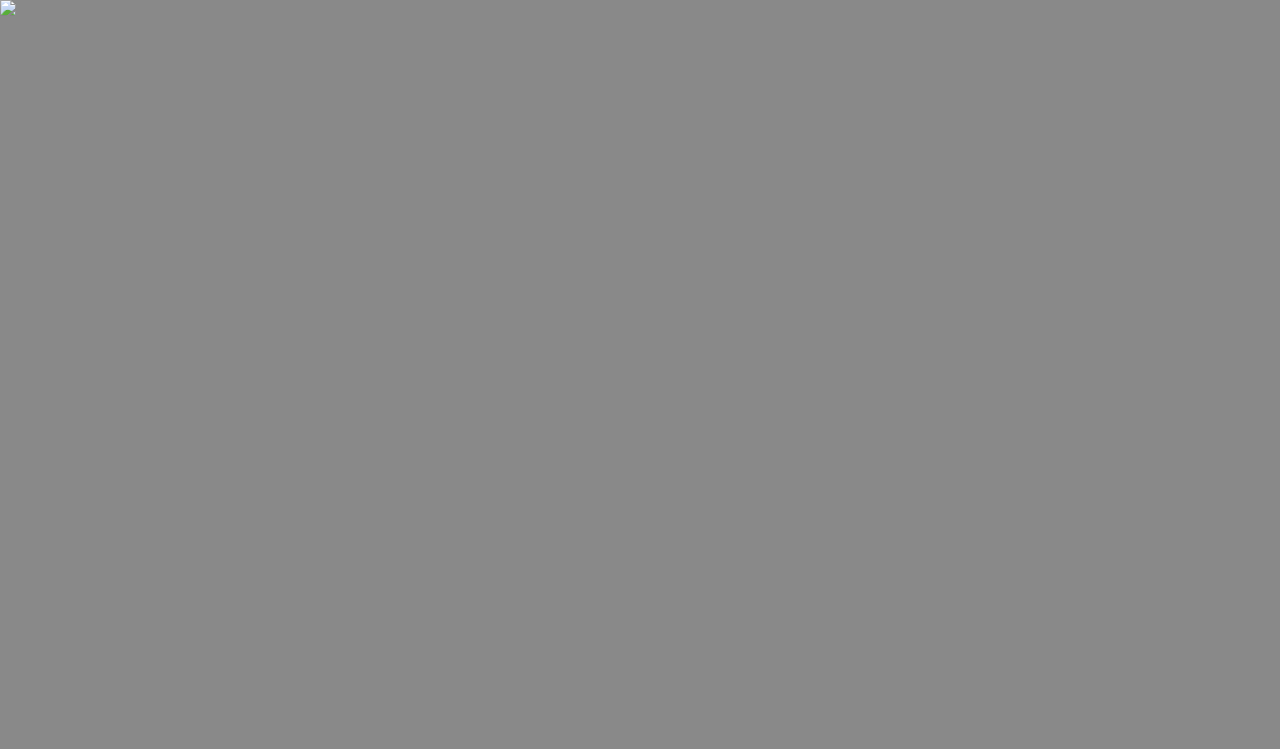
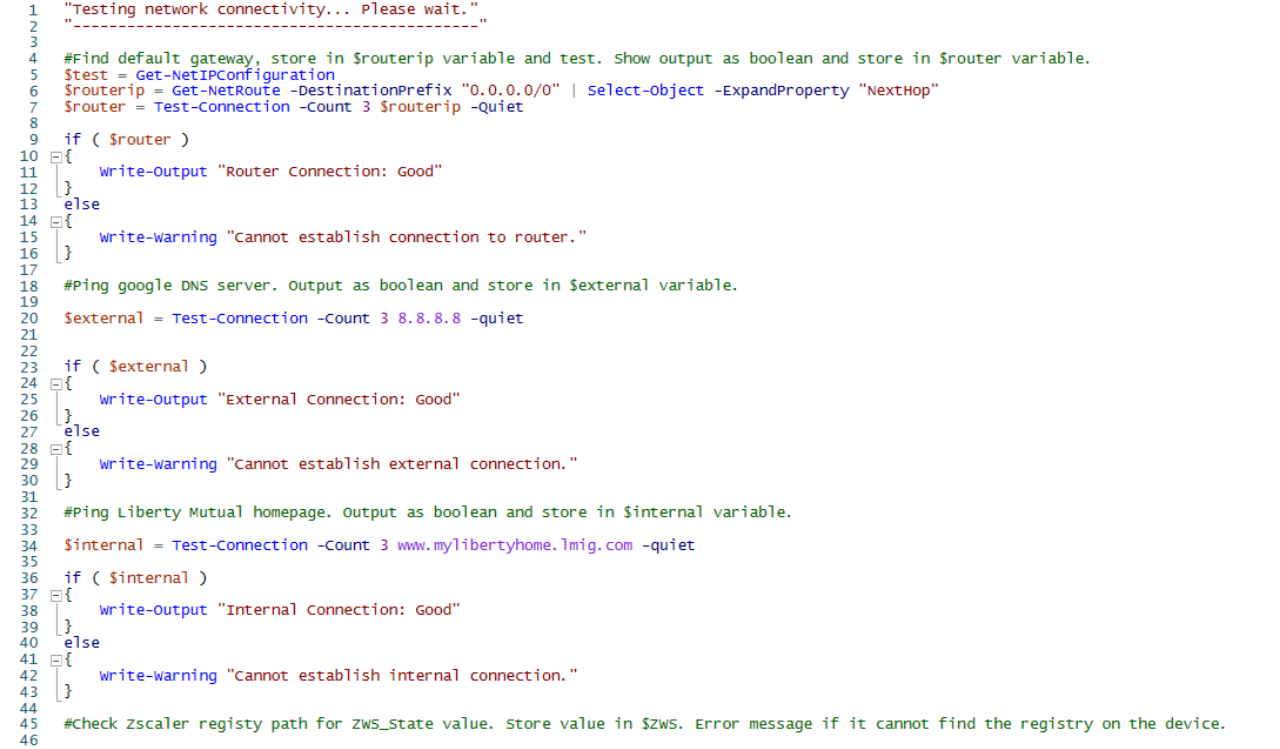
Before and after one commit to rforaker/rforaker.github.io, a plain HTML site: page connectiontest.html in a window 1280 px wide. Shown: the top 749 px of the page. Drawn offline with Linux system fonts and the light colour scheme; files that its build step writes are made by us from their sources.

Commit message:
Update connectiontest.html

```diff
--- a/connectiontest.html
+++ b/connectiontest.html
@@ -8,6 +8,6 @@
     <link rel="stylesheet" type="text/css" href="./assets/style.css" />
 </head>
 
-<img src="./Images/Screenshot 2022-07-18 230343.png">
+<img src="./docs/assets/Screenshot 2022-07-18 230343.png">
 
 </html>
```
